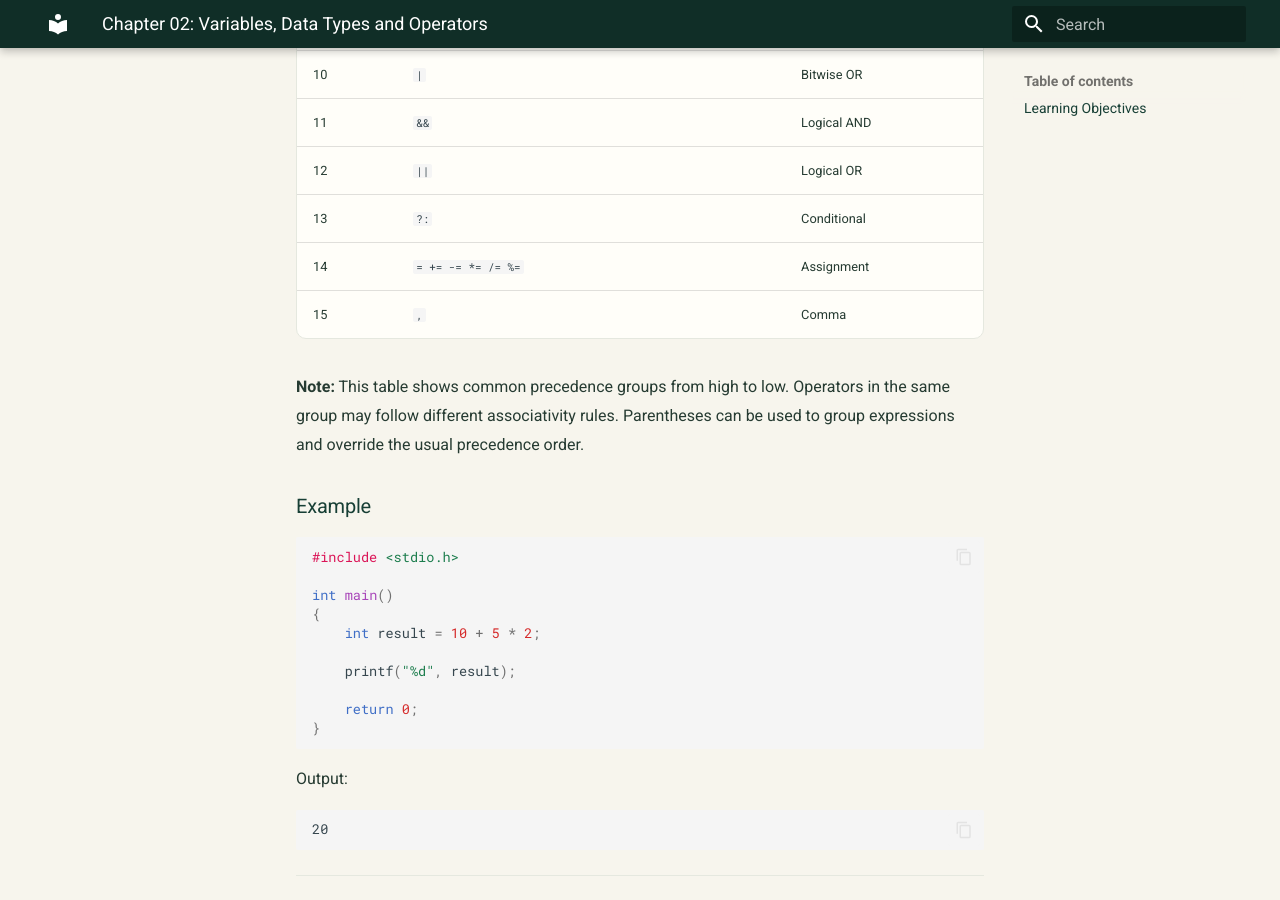
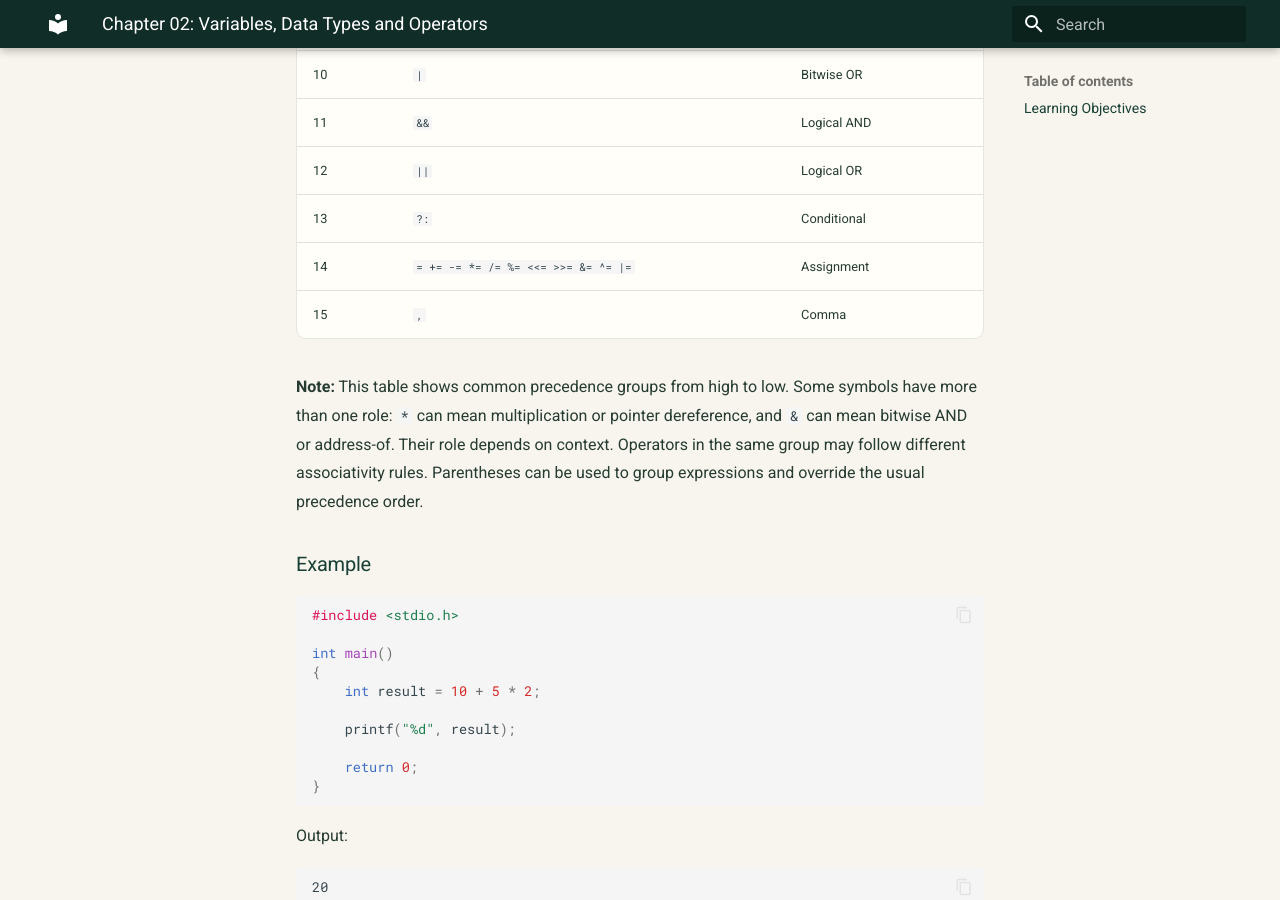
Before and after one commit to taimiyatahsin0-png/nu-cse-notes-store, an MkDocs documentation site: the page built from docs/subjects/spl/chapter-02.md, in a window 1280 px wide and 900 px high, scrolled down 18927 px. Built offline with MkDocs 1.6.1 and Material for MkDocs 9.7.7, drawn with Linux system fonts in a browser that asks for light colours.

Commit message:
Complete assignment operators and clarify overloaded symbols

```diff
--- a/docs/subjects/spl/chapter-02.md
+++ b/docs/subjects/spl/chapter-02.md
@@ -771,10 +771,10 @@ int result = 10 + 5 * 2;
 | 11 | `&&` | Logical AND |
 | 12 | `||` | Logical OR |
 | 13 | `?:` | Conditional |
-| 14 | `= += -= *= /= %=` | Assignment |
+| 14 | `= += -= *= /= %= <<= >>= &= ^= |=` | Assignment |
 | 15 | `,` | Comma |
 
-**Note:** This table shows common precedence groups from high to low. Operators in the same group may follow different associativity rules. Parentheses can be used to group expressions and override the usual precedence order.
+**Note:** This table shows common precedence groups from high to low. Some symbols have more than one role: `*` can mean multiplication or pointer dereference, and `&` can mean bitwise AND or address-of. Their role depends on context. Operators in the same group may follow different associativity rules. Parentheses can be used to group expressions and override the usual precedence order.
 
 ### Example
 
```
